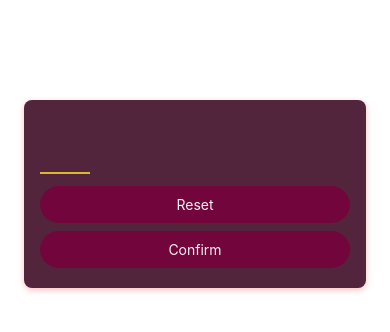
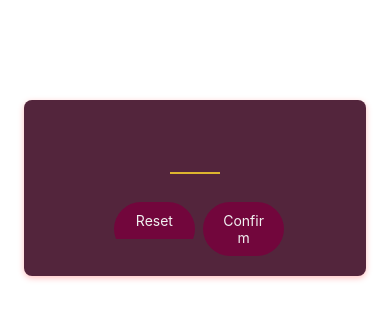
Before and after one commit to bezbrain/advanced-number-game, a React Native app: screen / in a window 390 px wide. Shown: the top 332 px of the page. Built offline with nearby package versions, Linux system fonts and the light colour scheme.

Commit message:
Restructure the buttons container

```diff
--- a/components/general/button.tsx
+++ b/components/general/button.tsx
@@ -34,6 +34,7 @@ const styles = StyleSheet.create({
     borderRadius: 28,
     marginVertical: 4,
     overflow: "hidden",
+    width: "50%",
   },
   btnInnerContainer: {
     backgroundColor: "#72063c",
--- a/screens/startGameScreens.tsx
+++ b/screens/startGameScreens.tsx
@@ -6,8 +6,12 @@ const StartGameScreens = () => {
   return (
     <View style={styles.inputContainer}>
       <InputField />
-      <Button>Reset</Button>
-      <Button>Confirm</Button>
+
+      {/* Buttons container */}
+      <View style={styles.btnsContainer}>
+        <Button>Reset</Button>
+        <Button>Confirm</Button>
+      </View>
     </View>
   );
 };
@@ -26,5 +30,11 @@ const styles = StyleSheet.create({
     shadowOffset: { width: 0, height: 2 },
     shadowRadius: 6,
     shadowOpacity: 0.25,
+    alignItems: "center",
+  },
+  btnsContainer: {
+    flexDirection: "row",
+    gap: 8,
+    marginTop: 16,
   },
 });
```
